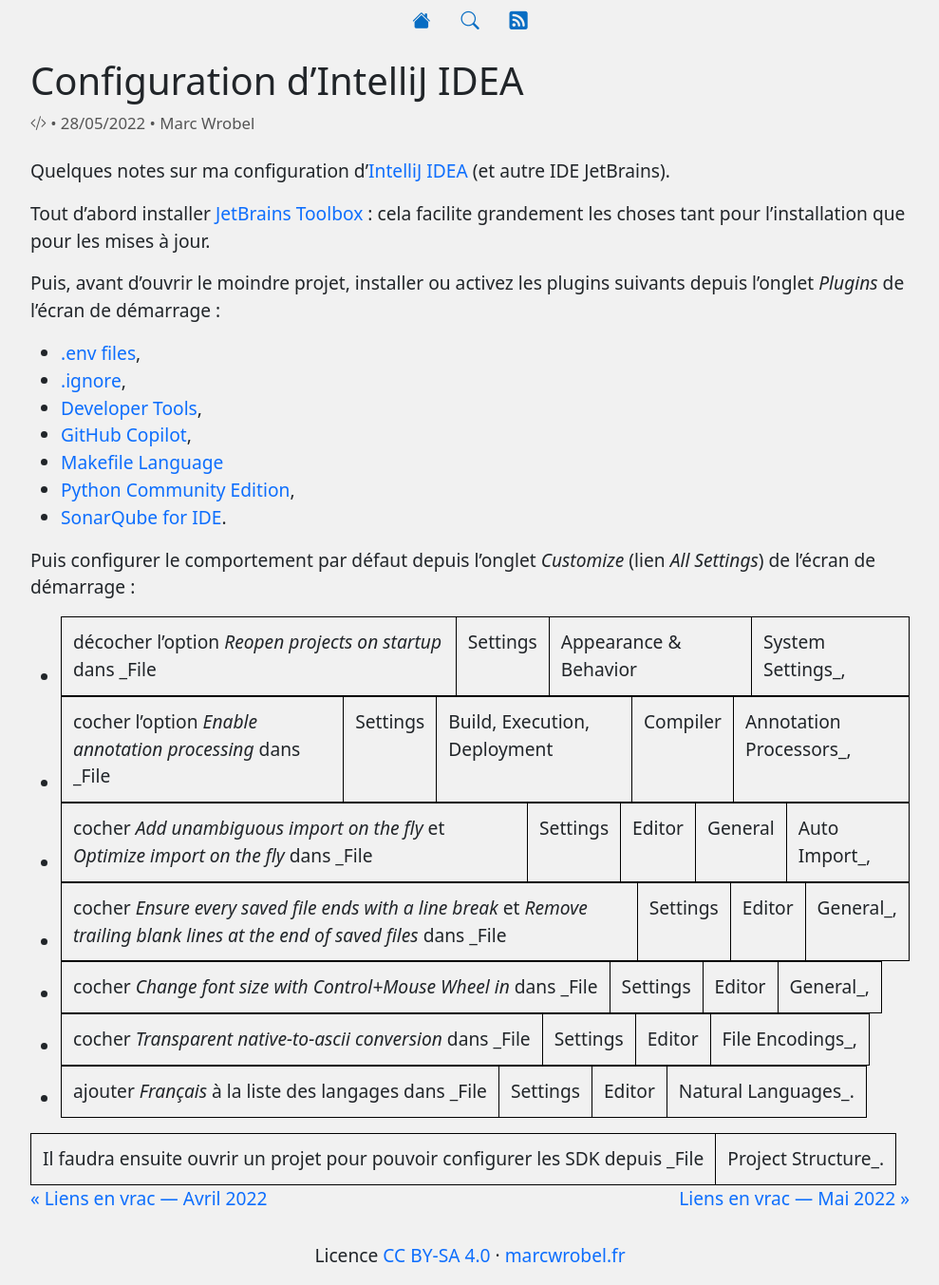
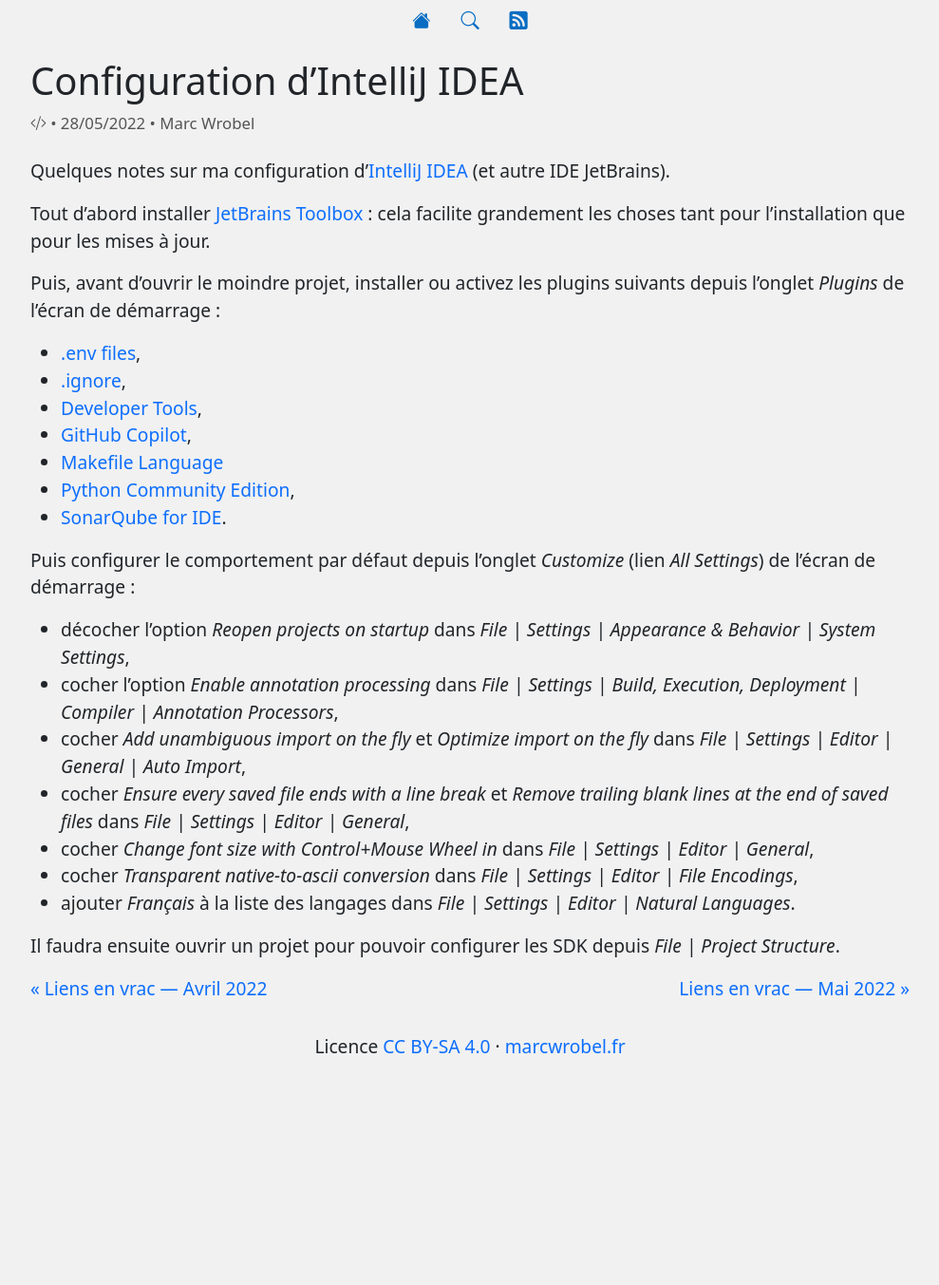
Before and after one commit to marcwrobel/marcwrobel.github.io, a Jekyll site: the page built from _posts/2022-05-28-configuration-intellij-idea.md, in a window 1280 px wide. Shown: the whole page at 95% size, without its empty margins (145-1134 px from the left). Built offline with Jekyll 4.4.1, drawn with Linux system fonts in a browser that asks for light colours; after the commit the page ends 1132 px from its top, so only the background shows below that.

Commit message:
Mise à jour de la page 'Configuration d’IntelliJ IDEA'

```diff
--- a/_posts/2022-05-28-configuration-intellij-idea.md
+++ b/_posts/2022-05-28-configuration-intellij-idea.md
@@ -23,12 +23,12 @@
 
 Puis configurer le comportement par défaut depuis l'onglet  _Customize_ (lien _All Settings_) de l'écran de démarrage :
 
-- décocher l'option _Reopen projects on startup_ dans _File | Settings | Appearance & Behavior | System Settings_,
-- cocher l’option _Enable annotation processing_ dans _File | Settings | Build, Execution, Deployment | Compiler | Annotation Processors_,
-- cocher _Add unambiguous import on the fly_ et _Optimize import on the fly_ dans _File | Settings | Editor | General | Auto Import_,
-- cocher _Ensure every saved file ends with a line break_ et _Remove trailing blank lines at the end of saved files_ dans _File | Settings | Editor | General_,
-- cocher _Change font size with Control+Mouse Wheel in_ dans _File | Settings | Editor | General_,
-- cocher _Transparent native-to-ascii conversion_ dans _File | Settings | Editor | File Encodings_,
-- ajouter _Français_ à la liste des langages dans _File | Settings | Editor | Natural Languages_.
+- décocher l'option _Reopen projects on startup_ dans _File \| Settings \| Appearance & Behavior \| System Settings_,
+- cocher l’option _Enable annotation processing_ dans _File \| Settings \| Build, Execution, Deployment \| Compiler \| Annotation Processors_,
+- cocher _Add unambiguous import on the fly_ et _Optimize import on the fly_ dans _File \| Settings \| Editor \| General \| Auto Import_,
+- cocher _Ensure every saved file ends with a line break_ et _Remove trailing blank lines at the end of saved files_ dans _File \| Settings \| Editor \| General_,
+- cocher _Change font size with Control+Mouse Wheel in_ dans _File \| Settings \| Editor \| General_,
+- cocher _Transparent native-to-ascii conversion_ dans _File \| Settings \| Editor \| File Encodings_,
+- ajouter _Français_ à la liste des langages dans _File \| Settings \| Editor \| Natural Languages_.
 
-Il faudra ensuite ouvrir un projet pour pouvoir configurer les SDK depuis _File | Project Structure_.
+Il faudra ensuite ouvrir un projet pour pouvoir configurer les SDK depuis _File \| Project Structure_.
```
